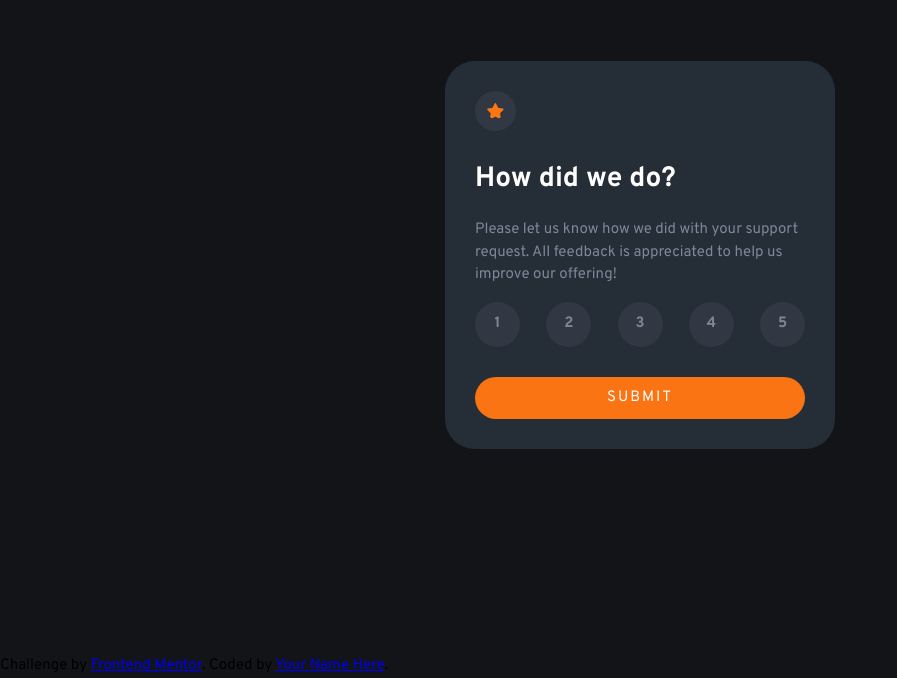
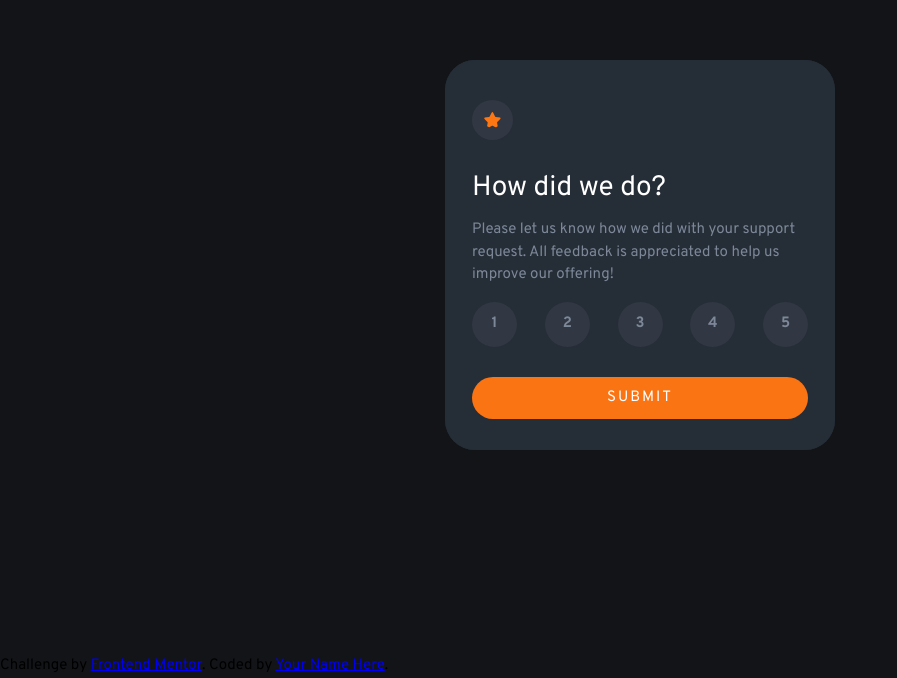
Before and after one commit to Dani237/Interactive-Rating-Component, a plain HTML site: page index.html in a window 1280 px wide. Shown: the part 145-823 px from the top of the page, without its empty margins (0-897 px from the left). Drawn offline with Linux system fonts and the light colour scheme.

Commit message:
Feat: Second card styles added

```diff
--- a/css/styles.css
+++ b/css/styles.css
@@ -24,9 +24,6 @@ body {
 }
 ul { padding: 0; }
 li { list-style-type: none; }
-h1, h2 {
-    font-size: 2.8rem;
-}
 
 main {
     display: flex;
@@ -39,9 +36,13 @@ main {
 
 .card {
     max-width: 39rem;
+    height: 39rem;
     background-color: var(--dark-blue);
-    padding: 3rem;
+    padding: 4rem 2.7rem;
     border-radius: 3rem;
+}
+.centrado {
+    text-align: center;
 }
 .sombra {
     background-color: hsl(220, 14%, 23%);
@@ -50,9 +51,15 @@ main {
 }
 .title {
     color: var(--white);
+    font-weight: 400;
+    font-size: 2.8rem;
+    margin-bottom: 1rem;
 }
 .par, .numbers {
     color: var(--medium-grey);;
+}
+.par {
+    margin: 0;
 }
 .numbers {
     display: flex;
@@ -91,5 +98,26 @@ main {
     color: var(--orange);
 }
 
+/* CARD 2 */
 
+.result {
+    display: inline-block;
+    color: var(--orange);
+    border-radius: 4rem;
+    background-color: hsl(220, 14%, 23%);
+    padding: .3rem 1.6rem;
+    margin-top: 2rem;
+}
+
+
+/* CARD SET */
+.first-card {
+    overflow: hidden;
+    z-index: 4;
+}
+
+.second-card {
+    position: absolute;
+    z-index: 1;
+}
 /* FOOTER */
--- a/index.html
+++ b/index.html
@@ -18,7 +18,7 @@
 <body>
 
     <main>
-        <div class="card">
+        <div class="card first-card">
             <div class="star">
                 <img class="sombra" src="images/icon-star.svg" alt="Star Image">
             </div>
@@ -53,16 +53,16 @@
 
         </div>
 
-        <!-- <div class="card">
+        <div class="card centrado second-card">
             <div class="cell">
-
+                <img src="images/illustration-thank-you.svg" alt="Celphone Image">
             </div>
-            <p class="result">You selected out of 5</p>
+            <div class="result">You selected out of 5</div>
             <div class="card-content">
-                <h2>Thank you!</h2>
-                <p>We appreciate you taking the time to give a rating. If you ever need more support, don’t hesitate to get in touch!</p>
+                <h2 class="title">Thank you!</h2>
+                <p class="par">We appreciate you taking the time to give a rating. If you ever need more support, don’t hesitate to get in touch!</p>
             </div>
-        </div> -->
+        </div>
 
     </main>
 
```
